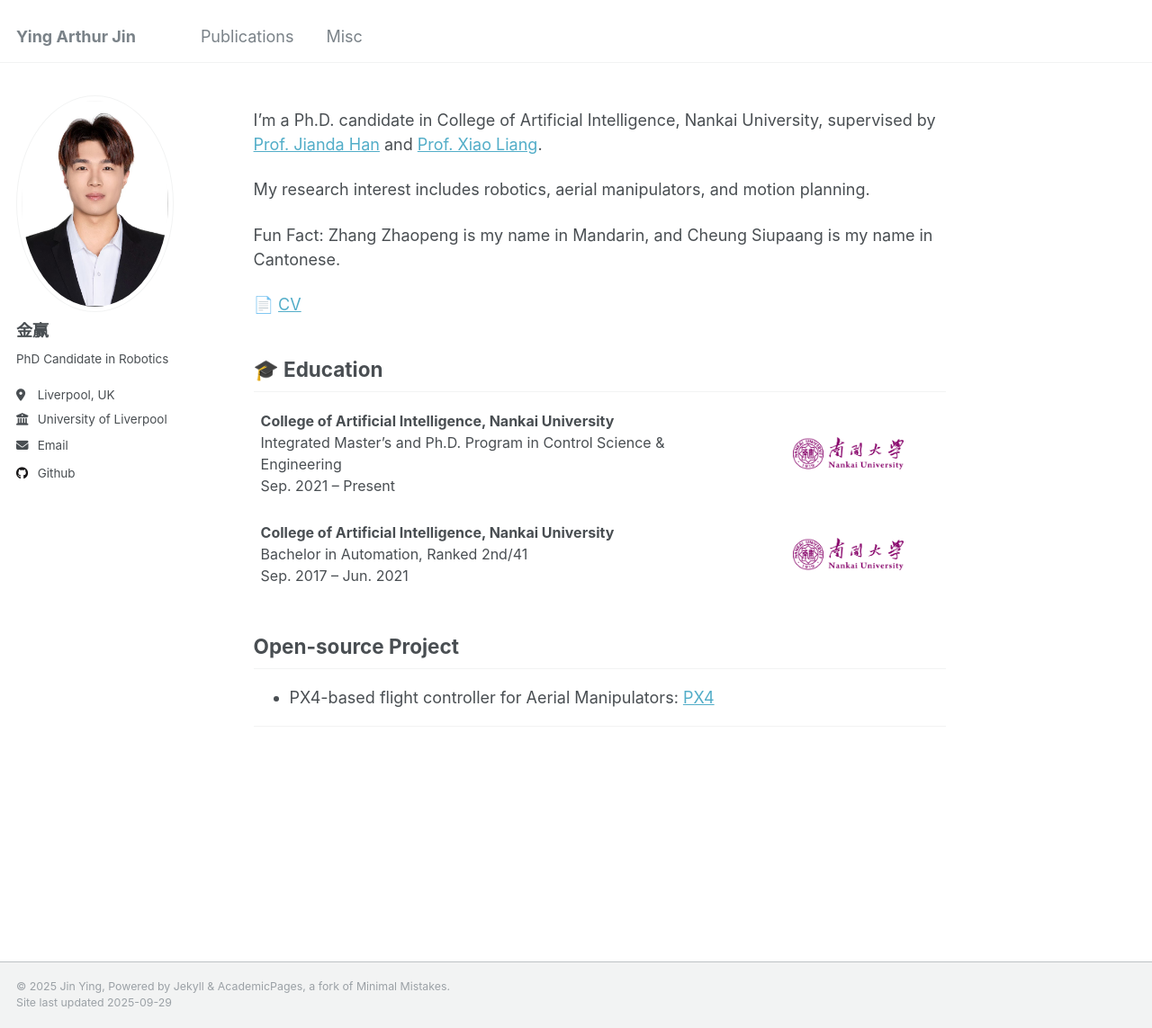
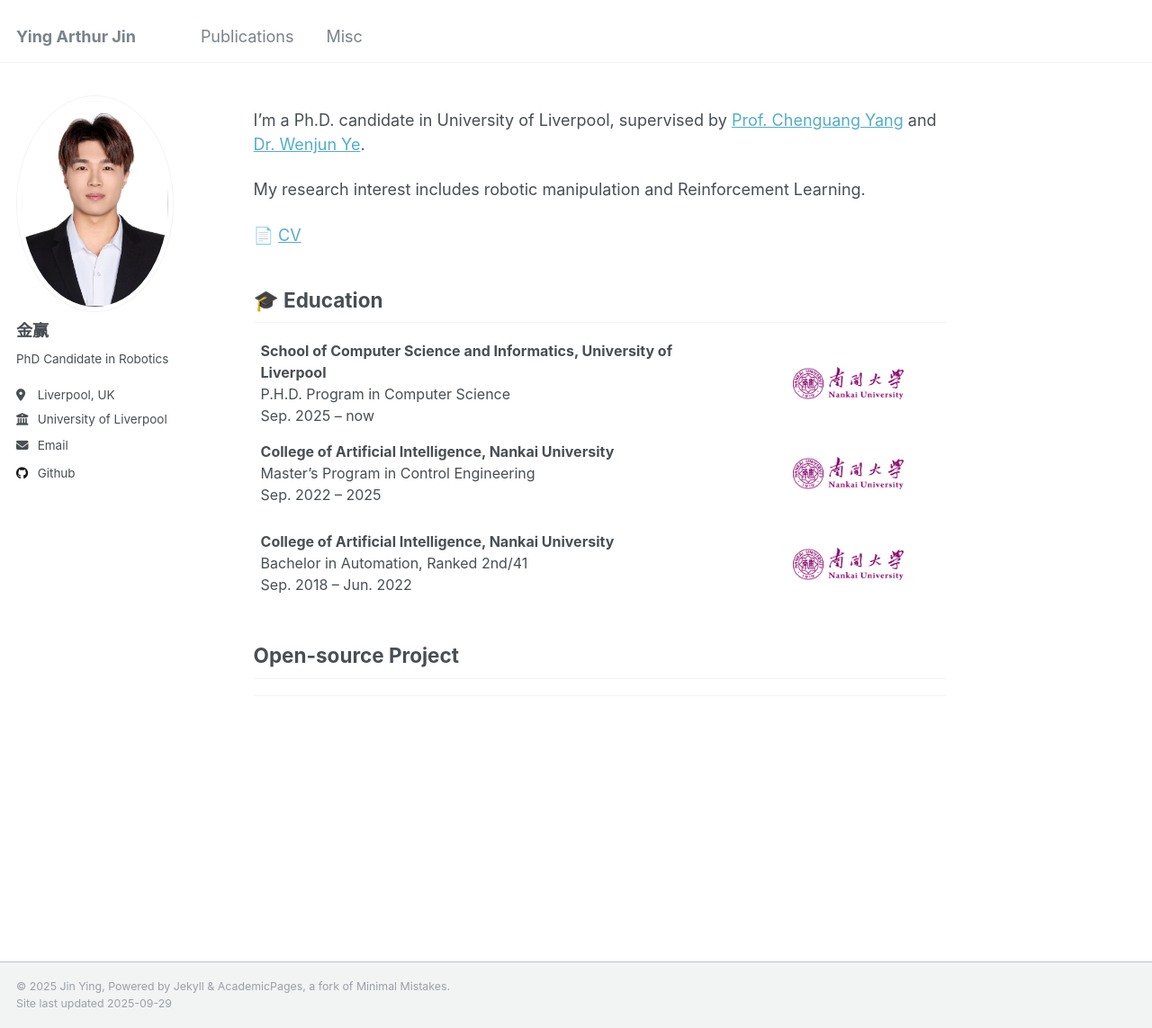
Before and after one commit to Arthuryingjin/Arthuryingjin.github.io, a Jekyll site: the page built from _pages/about.md, in a window 1280 px wide and 1143 px high. Shown: the whole window at 90% size. Built offline with Jekyll 4.4.1, drawn with Linux system fonts in a browser that asks for light colours; comment, search, counter and statistics services are not loaded.

Commit message:
Update academic and research details in about.md

```diff
--- a/_pages/about.md
+++ b/_pages/about.md
@@ -7,22 +7,31 @@ redirect_from:
   - /about.html
 ---
 
-I'm a Ph.D. candidate in College of Artificial Intelligence, Nankai University, supervised by [Prof. Jianda Han](https://ai.nankai.edu.cn/info/1033/2796.htm) and [Prof. Xiao Liang](https://ai.nankai.edu.cn/info/1034/4844.htm).
+I'm a Ph.D. candidate in University of Liverpool, supervised by [Prof. Chenguang Yang](https://www.liverpool.ac.uk/people/charlie-yang) and [Dr. Wenjun Ye](https://www.liverpool.ac.uk/people/wenjun-ye).
 
-My research interest includes robotics, aerial manipulators, and motion planning.
+My research interest includes robotic manipulation and Reinforcement Learning.
 
-Fun Fact: Zhang Zhaopeng is my name in Mandarin, and Cheung Siupaang is my name in Cantonese.
 
-📄 [CV](/CV/zzp-CV.pdf)
+📄 [CV](/CV/JincvEn.pdf)
 
 ## 🎓 Education
 
 <table style="border-collapse: collapse; border: none;">
+    <tr>
+    <td style="vertical-align:top; width: 70%; font-size: 16px; border: none;"> <!-- 增加字体大小 -->
+      <strong>School of Computer Science and Informatics, University of Liverpool</strong><br>
+       P.H.D. Program in Computer Science<br>
+      Sep. 2025 – now
+    </td>
+    <td style="padding-left: 20px; width: 30%; text-align: center; border: none;"> <!-- 图标居中 -->
+      <img src="/images/nankai-logo.png" alt="Nankai University Logo" width="60%">
+    </td>
+  </tr>
   <tr>
     <td style="vertical-align:top; width: 70%; font-size: 16px; border: none;"> <!-- 增加字体大小 -->
       <strong>College of Artificial Intelligence, Nankai University</strong><br>
-      Integrated Master’s and Ph.D. Program in Control Science & Engineering<br>
-      Sep. 2021 – Present
+       Master’s Program in Control Engineering<br>
+      Sep. 2022 – 2025
     </td>
     <td style="padding-left: 20px; width: 30%; text-align: center; border: none;"> <!-- 图标居中 -->
       <img src="/images/nankai-logo.png" alt="Nankai University Logo" width="60%">
@@ -32,7 +41,7 @@ Fun Fact: Zhang Zhaopeng is my name in Mandarin, and Cheung Siupaang is my name
     <td style="vertical-align:top; padding-top: 20px; width: 70%; font-size: 16px; border: none;"> <!-- 增加字体大小 -->
       <strong>College of Artificial Intelligence, Nankai University</strong><br>
       Bachelor in Automation, Ranked 2nd/41<br>
-      Sep. 2017 – Jun. 2021
+      Sep. 2018 – Jun. 2022
     </td>
     <td style="padding-left: 20px; padding-top: 20px; width: 30%; text-align: center; border: none;"> <!-- 图标居中 -->
       <img src="/images/nankai-logo.png" alt="Nankai University Logo" width="60%">
@@ -42,6 +51,4 @@ Fun Fact: Zhang Zhaopeng is my name in Mandarin, and Cheung Siupaang is my name
 
 ## Open-source Project
 
-- PX4-based flight controller for Aerial Manipulators: [PX4](https://github.com/cheungsiupaang/PX4-Autopilot)
-
 ---
```
